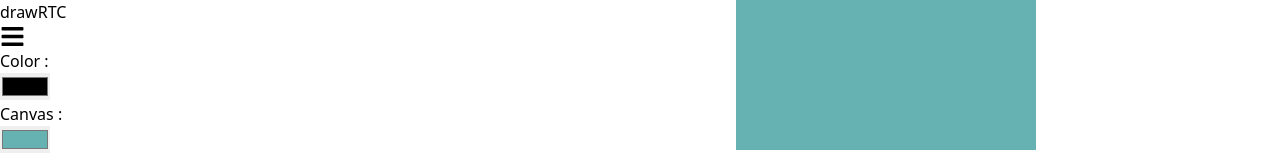
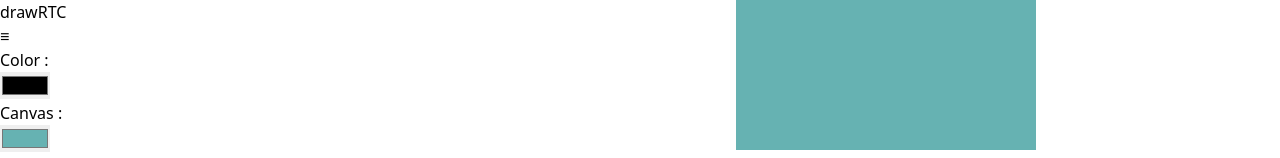
Before and after one commit to apsinghdev/drawRTC, a React (Vite) app in the folder client/: page / in a window 1280 px wide. Shown: the top 158 px of the page. Built offline with nearby package versions, Linux system fonts and the light colour scheme.

Commit message:
Replace menu icon with ≡ to fix hover color
Fixes #42

```diff
--- a/client/src/components/Header.jsx
+++ b/client/src/components/Header.jsx
@@ -1,6 +1,4 @@
 /* eslint-disable react/prop-types */
-import { FaBars } from "react-icons/fa";
-
 function Header(props) {
   return (
     <div className="flex py-5 justify-around bg-gradient-to-r from-indigo-500 from-10% via-sky-500 via-30% to-emerald-500 to-90% w-full items-center">
@@ -8,7 +6,7 @@ function Header(props) {
         drawRTC
       </h1>
       <div className="cursor-pointer" id="options">
-        <FaBars size={25} onClick={props.toggleMenu} />
+        <span className="text-white hover:text-emerald-300 text-2xl" onClick={props.toggleMenu}>≡</span>
       </div>
     </div>
   );
```
